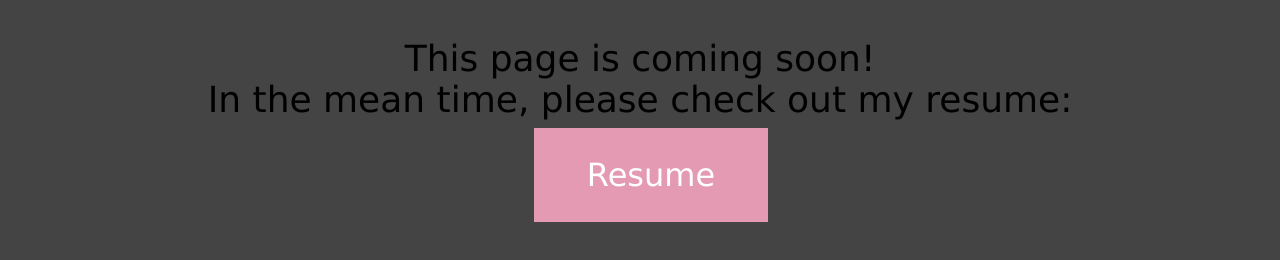
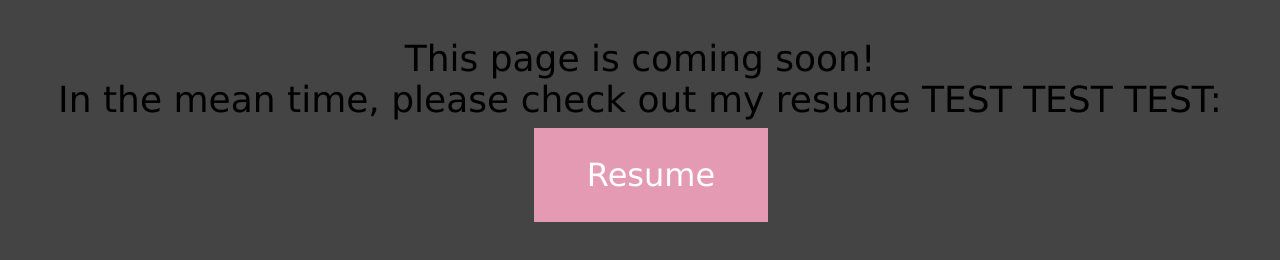
Before and after one commit to linneamadsen/linneamadsen.github.io, a plain HTML site: page index.html in a window 1280 px wide. Shown: the part 220-480 px from the top of the page. Drawn offline with Linux system fonts and the light colour scheme.

Commit message:
testing connection:' ' ''

```diff
--- a/index.html
+++ b/index.html
@@ -54,7 +54,7 @@
         </div>
         <div class="comingSoon">
             <p>This page is coming soon!</p>
-            <p>In the mean time, please check out my resume:
+            <p>In the mean time, please check out my resume TEST TEST TEST:
                 <div class="menu_button"><a href="resume.html" class="call_to_action">Resume</a>
                 </div>
             </p>
```
